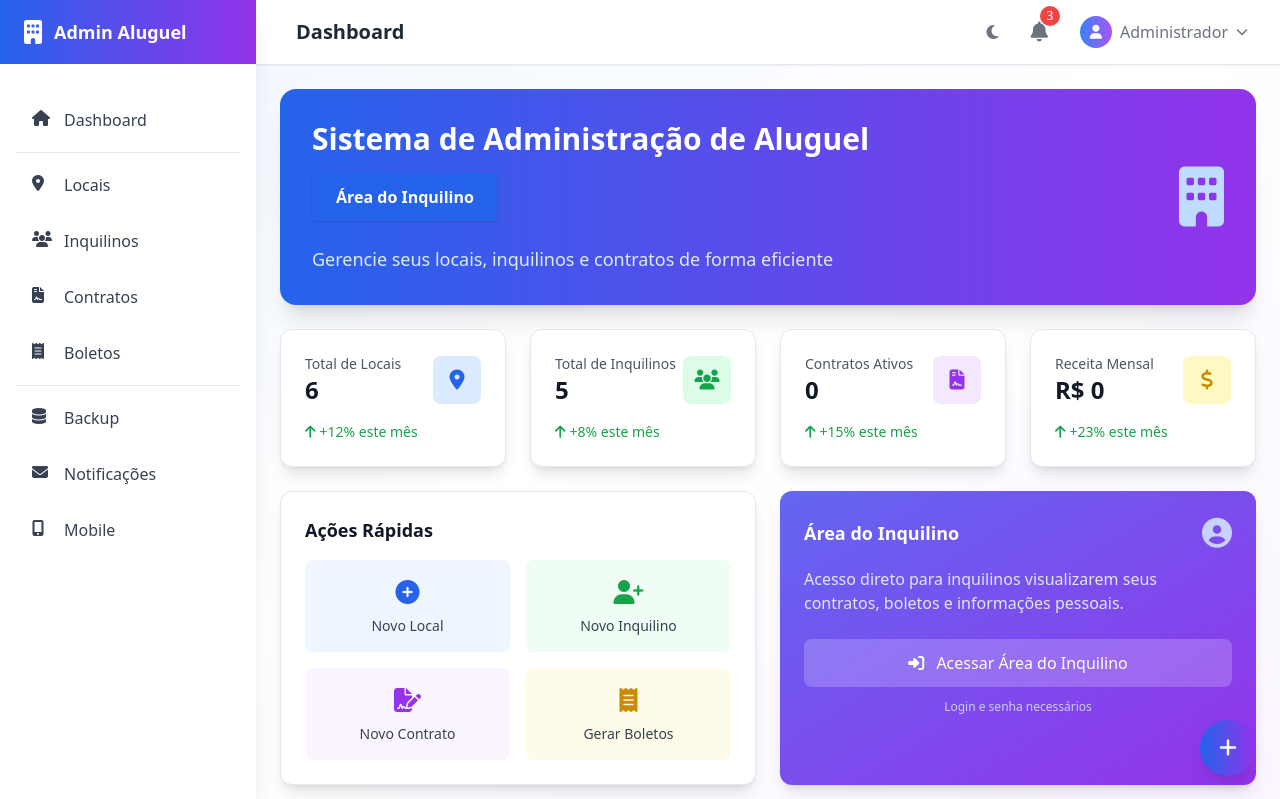
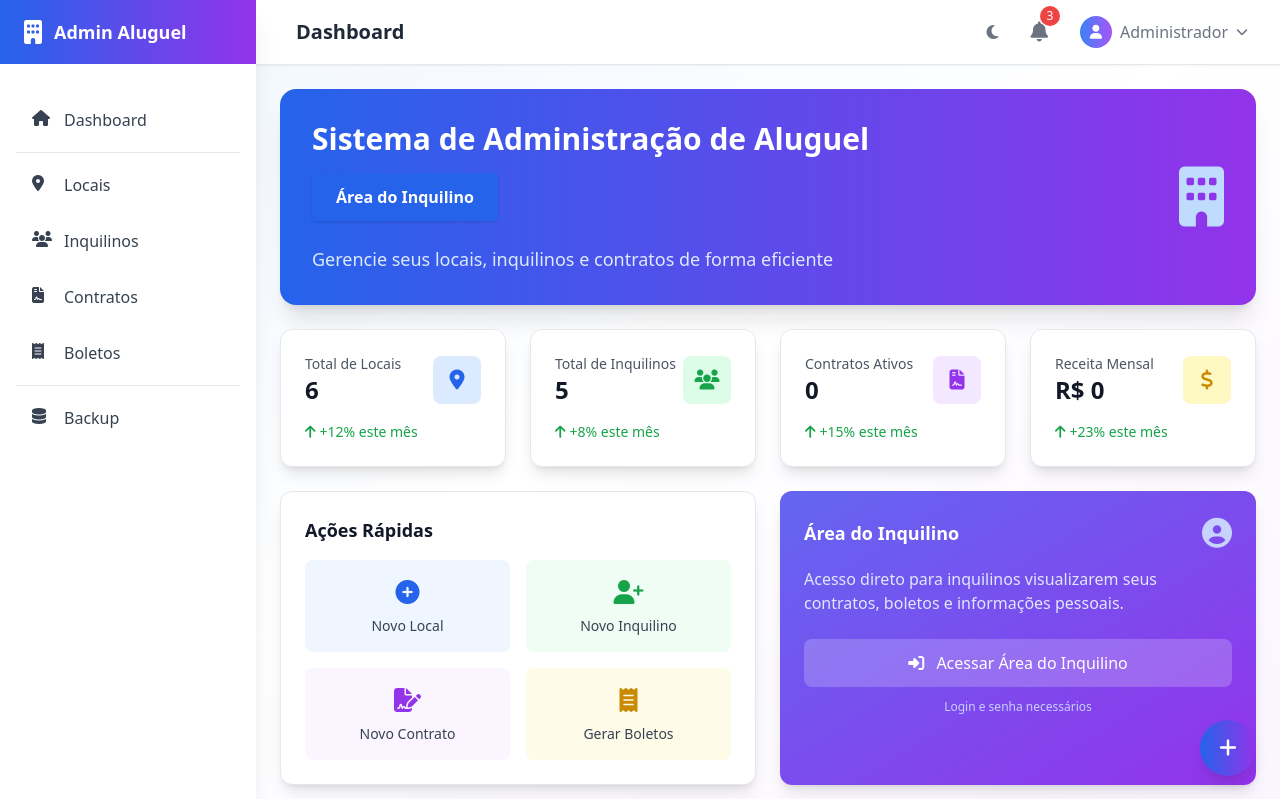
Before and after one commit to Nivaldo38/-adm_aluguel_net, a Flask app: page / in a window 1280 px wide. Shown: the top 799 px of the page. Run offline with Flask 3, Linux system fonts and the light colour scheme; some libraries are stand-ins or nearby versions.

Commit message:
Corrigir erros da página inicial - remover referências a campos inexistentes

```diff
--- a/app/routes.py
+++ b/app/routes.py
@@ -1030,7 +1030,7 @@ def mobile_index():
     contratos = Contrato.query.all()
     inquilinos = Inquilino.query.all()
     locais = Local.query.all()
-    contratos_recentes = Contrato.query.order_by(Contrato.data_criacao.desc()).limit(5).all()
+    contratos_recentes = Contrato.query.order_by(Contrato.id.desc()).limit(5).all()
 
     # Calcular receita mensal
     receita_mensal = sum(contrato.valor_aluguel for contrato in contratos if contrato.situacao == 'ativo')
--- a/app/templates/base_modern.html
+++ b/app/templates/base_modern.html
@@ -145,20 +145,20 @@
 
                 <div class="border-t border-gray-200 dark:border-gray-600 my-4"></div>
 
-                <a href="{{ url_for('backup_management') }}" class="flex items-center px-4 py-3 text-gray-700 dark:text-gray-300 hover:bg-blue-50 dark:hover:bg-gray-700 rounded-lg transition-colors duration-200 group">
+                <a href="{{ url_for('backup_page') }}" class="flex items-center px-4 py-3 text-gray-700 dark:text-gray-300 hover:bg-blue-50 dark:hover:bg-gray-700 rounded-lg transition-colors duration-200 group">
                     <i class="fas fa-database w-5 h-5 mr-3 group-hover:text-blue-600"></i>
                     <span>Backup</span>
                 </a>
 
-                <a href="{{ url_for('email_notifications') }}" class="flex items-center px-4 py-3 text-gray-700 dark:text-gray-300 hover:bg-blue-50 dark:hover:bg-gray-700 rounded-lg transition-colors duration-200 group">
+                <!-- <a href="{{ url_for('email_notifications') }}" class="flex items-center px-4 py-3 text-gray-700 dark:text-gray-300 hover:bg-blue-50 dark:hover:bg-gray-700 rounded-lg transition-colors duration-200 group">
                     <i class="fas fa-envelope w-5 h-5 mr-3 group-hover:text-blue-600"></i>
                     <span>Notificações</span>
-                </a>
+                </a> -->
 
-                <a href="{{ url_for('mobile_dashboard') }}" class="flex items-center px-4 py-3 text-gray-700 dark:text-gray-300 hover:bg-blue-50 dark:hover:bg-gray-700 rounded-lg transition-colors duration-200 group">
+                <!-- <a href="{{ url_for('mobile_dashboard') }}" class="flex items-center px-4 py-3 text-gray-700 dark:text-gray-300 hover:bg-blue-50 dark:hover:bg-gray-700 rounded-lg transition-colors duration-200 group">
                     <i class="fas fa-mobile-alt w-5 h-5 mr-3 group-hover:text-blue-600"></i>
                     <span>Mobile</span>
-                </a>
+                </a> -->
             </div>
         </nav>
     </div>
```
